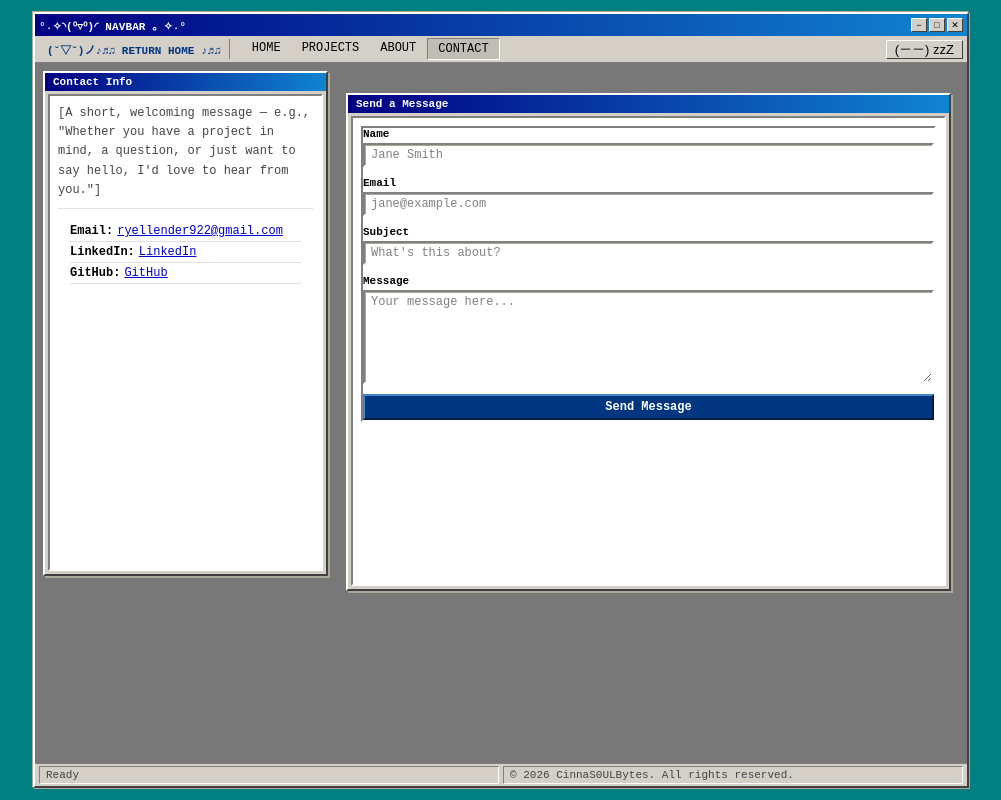
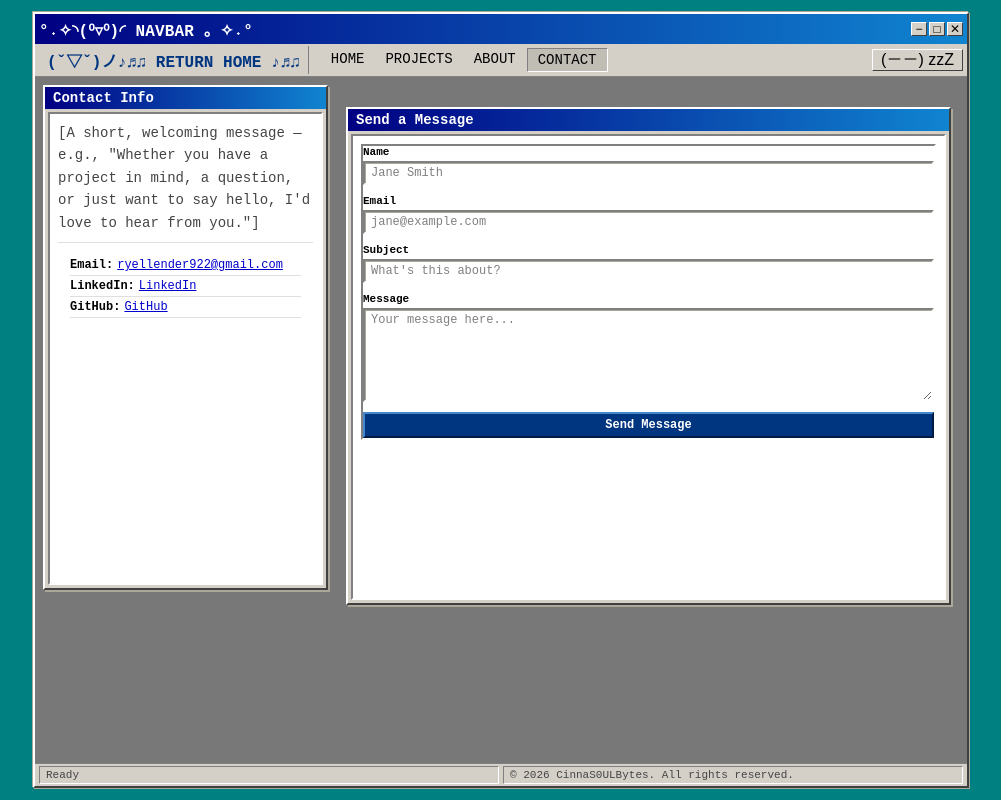
Before and after one commit to TheGreatRy/RyfrinPortfolio, a Vue app: page /RyfrinPortfolio/contact in a window 1280 px wide. Shown: the whole page, without its empty margins (139-1140 px from the left). Built offline with nearby package versions, Linux system fonts and the light colour scheme.

Commit message:
messign with styling

```diff
--- a/src/App.vue
+++ b/src/App.vue
@@ -11,7 +11,7 @@
     </div>
 
     <nav class="menubar">
-      <RouterLink to="/" class="nav-logo">(ˇ▽ˇ)ノ♪♬♫ RETURN HOME ♪♬♫</RouterLink>
+      <RouterLink to="/RyfrinPortfolio/" class="nav-logo">(ˇ▽ˇ)ノ♪♬♫ RETURN HOME ♪♬♫</RouterLink>
       <ul class="nav-links">
         <li><RouterLink to="/RyfrinPortfolio/">HOME</RouterLink></li>
         <li><RouterLink to="/RyfrinPortfolio/projects">PROJECTS</RouterLink></li>
--- a/src/assets/styles.css
+++ b/src/assets/styles.css
@@ -70,7 +70,7 @@ html { scroll-behavior: smooth; }
 
 body {
   font-family: var(--font-main);
-  font-size: 13px;
+  font-size: 14px;
   background: var(--desktop-bg);
   color: var(--sys-text);
   min-height: 100vh;
@@ -139,7 +139,7 @@ main {
   padding: 3px 8px;
   background: linear-gradient(to right, var(--title-start), var(--title-end));
   color: var(--title-text);
-  font-size: 11px;
+  font-size: 14px;
   font-weight: bold;
   cursor: move;
   user-select: none;
@@ -196,7 +196,7 @@ main {
   justify-content: center;
   background: var(--sys-gray);
   color: var(--sys-muted);
-  font-size: 11px;
+  font-size: 14px;
   font-family: var(--font-main);
   border-right: 1px solid var(--b-mid-light);
   text-align: center;
@@ -212,14 +212,14 @@ main {
 
 .project-desc {
   color: var(--sys-muted);
-  font-size: 12px;
+  font-size: 14px;
   line-height: 1.5;
   flex: 1;
 }
 
 .projects-intro {
   color: var(--sys-muted);
-  font-size: 12px;
+  font-size: 14px;
   margin-bottom: 10px;
   padding-bottom: 8px;
   border-bottom: 1px solid var(--b-mid-light);
@@ -229,7 +229,7 @@ main {
 
 .contact-blurb {
   color: var(--sys-muted);
-  font-size: 12px;
+  font-size: 14px;
   line-height: 1.6;
   margin-bottom: 12px;
   padding-bottom: 8px;
@@ -270,7 +270,7 @@ main {
 
 .title-bar-text {
   color: var(--title-text);
-  font-size: 11px;
+  font-size: 16px;
   font-weight: bold;
   letter-spacing: 0.01em;
 }
@@ -283,7 +283,7 @@ main {
 .title-btn {
   width: 16px;
   height: 14px;
-  font-size: 9px;
+  font-size: 12px;
   line-height: 1;
   cursor: pointer;
   background: var(--sys-gray);
@@ -320,7 +320,7 @@ main {
 }
 
 .nav-logo {
-  font-size: 11px;
+  font-size: 16px;
   font-weight: bold;
   color: var(--aol-blue);
   text-decoration: none;
@@ -338,7 +338,7 @@ main {
 .nav-links a {
   display: block;
   padding: 3px 10px;
-  font-size: 12px;
+  font-size: 14px;
   color: var(--sys-text);
   text-decoration: none;
   transition: background 0.1s;
@@ -360,7 +360,7 @@ main {
 
 .darkmode-toggle {
   margin-left: auto;
-  font-size: 13px;
+  font-size: 16px;
   padding: 2px 8px;
   cursor: pointer;
   background: var(--sys-gray);
--- a/src/views/HomeView.vue
+++ b/src/views/HomeView.vue
@@ -38,17 +38,17 @@ import DraggablePanel from '../components/DraggablePanel.vue'
 const skills = [
   {
     icon: 'ヽ(°〇°)ﾉ',
-    title: '[Skill Area 1]',
+    title: 'Coding',
     description: '[Short description of this skill or service area.]',
   },
   {
     icon: '(｡•̀ᴗ-):･ﾟ✧',
-    title: '[Skill Area 2]',
+    title: 'Art',
     description: '[Short description of this skill or service area.]',
   },
   {
     icon: '╮(︶▽︶)╭',
-    title: '[Skill Area 3]',
+    title: 'Music',
     description: '[Short description of this skill or service area.]',
   },
 ]
```
